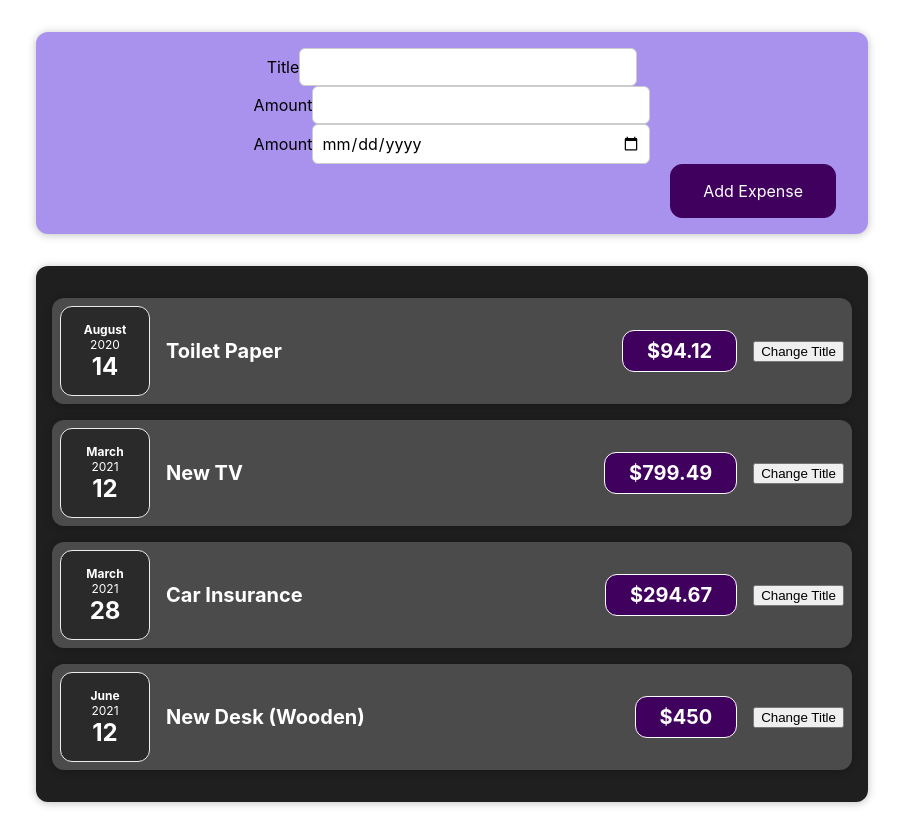
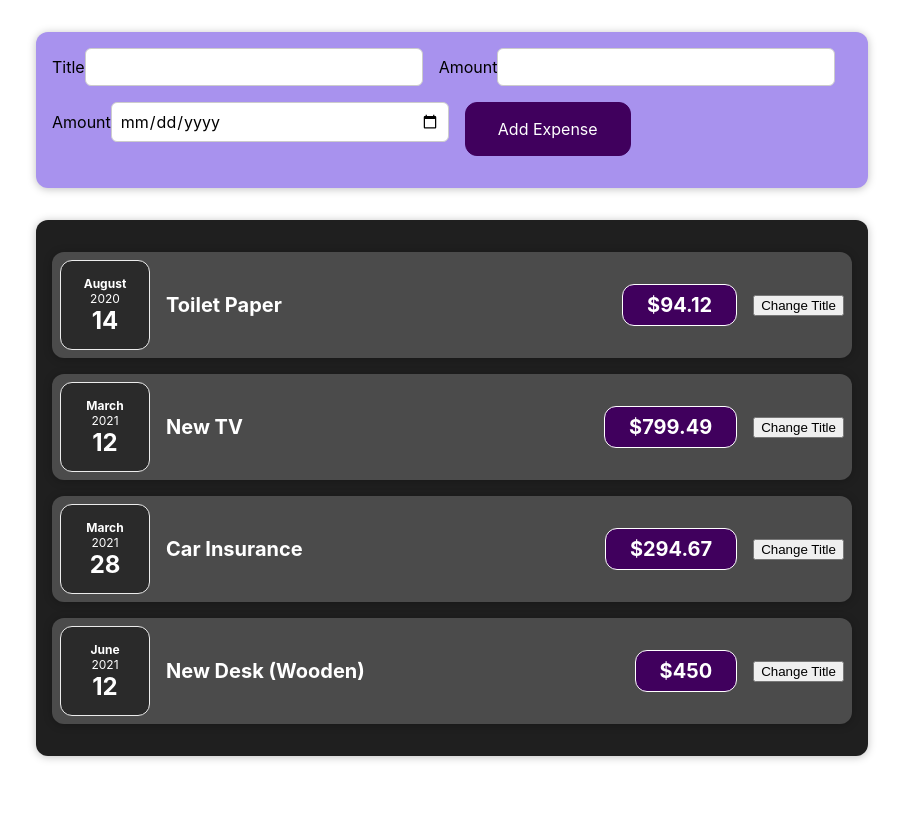
Before and after one commit to jack-chen1688/React-Complete, a React (Create React App) app in the folder react-guide/: page / in a window 1280 px wide. Shown: the whole page, without its empty margins (188-1091 px from the left). After the commit the page ends 800 px from the top, so only its background shows below. Built offline with nearby package versions, Linux system fonts and the light colour scheme; the HTML template or start-up script is replaced by a standard one.

Commit message:
Fixed a typo.

```diff
--- a/react-guide/src/components/NewExpense/ExpenseForm.css
+++ b/react-guide/src/components/NewExpense/ExpenseForm.css
@@ -1,4 +1,4 @@
-new-expense__controls {
+.new-expense__controls {
   display: flex;
   flex-wrap: wrap;
   gap: 1rem;
```
